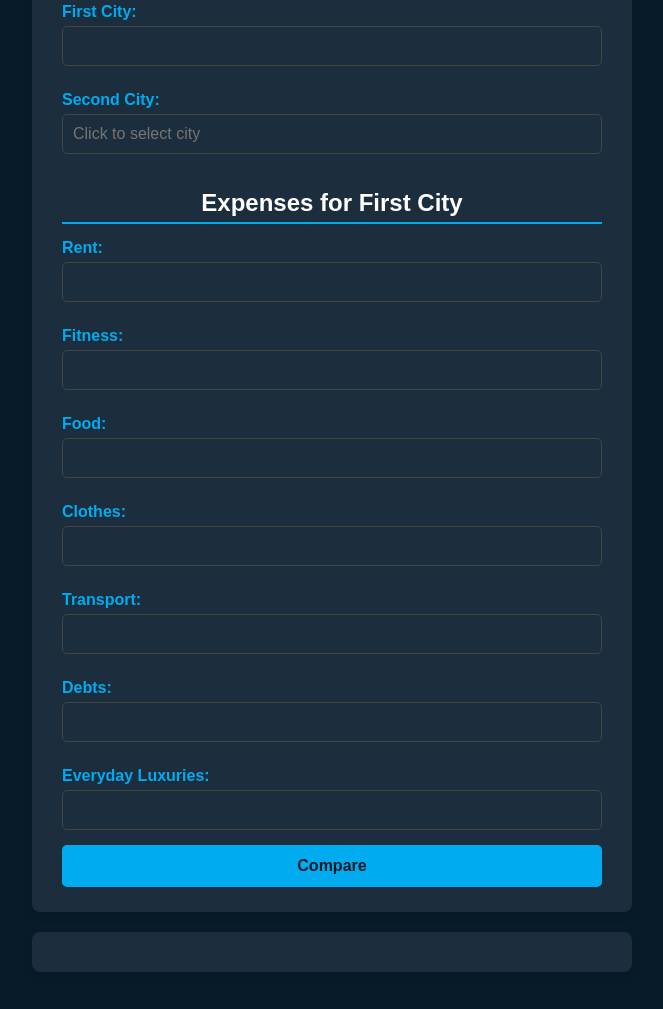
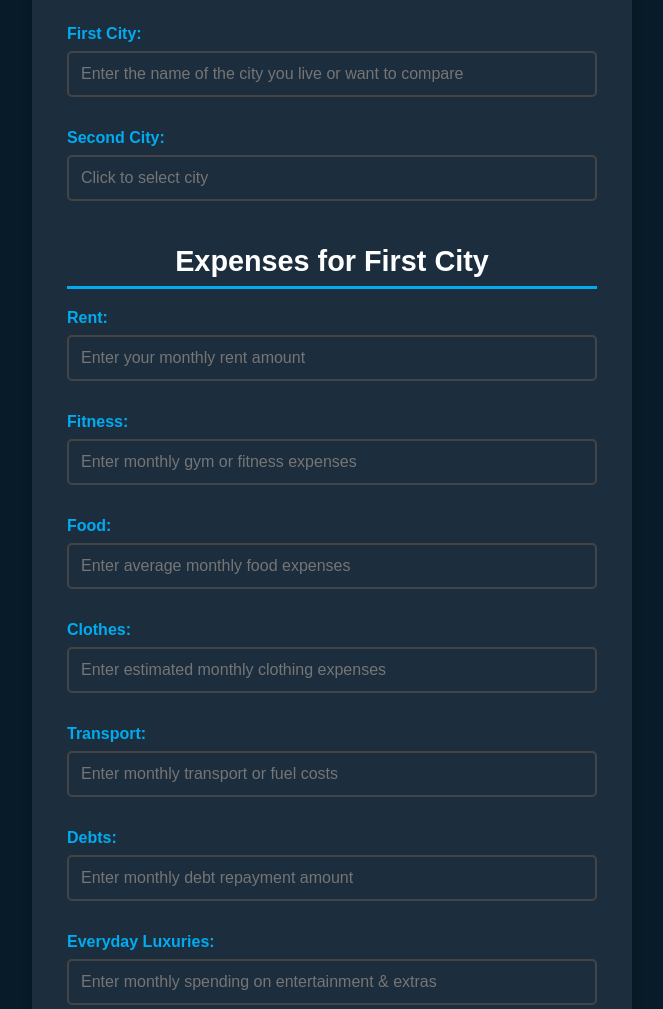
Before and after one commit to HakimM16/Cost-of-living-project-2, a plain HTML site: page templates/index.html in a window 1280 px wide. Shown: the part 154-1163 px from the top of the page, without its empty margins (308-971 px from the left). Drawn offline with Linux system fonts and the light colour scheme.

Commit message:
Made a few changes

```diff
--- a/static/styles.css
+++ b/static/styles.css
@@ -7,8 +7,14 @@ body {
     font-family: Arial, sans-serif;
     margin: 0;
     padding: 20px;
-    background-color: #081b29;  /* Main dark blue */
-    color: #fff; /* Text color set to white for contrast */
+    background-color: #081b29;
+    color: #fff;
+    animation: fadeIn 1.5s ease-in-out;
+}
+
+@keyframes fadeIn {
+    from { opacity: 0; }
+    to { opacity: 1; }
 }
 
 /* Dropdown function */
@@ -16,103 +22,118 @@ body {
     position: absolute;
     background-color: #26374c;
     border: 1px solid #00abf0;
-    max-height: 150px;
+    max-height: 200px;
     overflow-y: auto;
     width: 100%;
     z-index: 1;
     display: none;
-  }
+    border-radius: 5px;
+    box-shadow: 0 4px 8px rgba(0, 0, 0, 0.2);
+    transition: opacity 0.3s ease, transform 0.3s ease;
+}
 
-  .city-option {
-    padding: 8px;
+.city-option {
+    padding: 10px 15px;
+    font-size: 1em;
+    color: #fff;
     cursor: pointer;
-  }
+    transition: background 0.3s ease, padding 0.2s ease;
+}
 
-  .city-option:hover {
+.city-option:hover {
     background-color: #00abf0;
-  }
+    padding-left: 20px;
+}
+
 
 
 /* Header */
 h1 {
     text-align: center;
-    font-size: 2.5em;
-    color: #00abf0;  /* Bright blue for header */
+    font-size: 3em;
+    color: #00abf0;
     margin-bottom: 30px;
+    text-shadow: 2px 2px 4px rgba(0,0,0,0.5);
 }
 
 /* Form Styles */
 form {
     max-width: 600px;
     margin: 0 auto;
-    background: #1c2d3e;  /* Darker background for the form */
-    padding: 25px 30px;
-    border-radius: 8px;
-    box-shadow: 0 4px 8px rgba(0, 0, 0, 0.1);
+    background: #1c2d3e;
+    padding: 30px 35px;
+    border-radius: 10px;
+    box-shadow: 0 6px 12px rgba(0, 0, 0, 0.2);
+    animation: slideUp 1s ease-out;
+}
+
+@keyframes slideUp {
+    from { transform: translateY(50px); opacity: 0; }
+    to { transform: translateY(0); opacity: 1; }
 }
 
 form h2 {
-    font-size: 1.5em;
+    font-size: 1.8em;
     color: #fff;
-    margin-bottom: 15px;
+    margin-bottom: 20px;
     text-align: center;
-    border-bottom: 2px solid #00abf0;  /* Accent color for border */
-    padding-bottom: 5px;
+    border-bottom: 3px solid #00abf0;
+    padding-bottom: 8px;
 }
 
 form label {
     font-weight: bold;
-    margin: 10px 0 5px;
+    margin: 12px 0 8px;
     display: block;
-    color: #00abf0;  /* Bright blue for labels */
+    color: #00abf0;
 }
 
 form input {
     width: 100%;
-    padding: 10px;
+    padding: 12px;
     font-size: 1em;
-    margin-bottom: 15px;
-    border: 1px solid #444;  /* Slightly lighter border */
+    margin-bottom: 20px;
+    border: 2px solid #444;
     border-radius: 5px;
-    background-color: #1c2d3e;  /* Matching the form background */
-    color: #fff;  /* White text inside inputs */
-    transition: border 0.3s ease;
+    background-color: #1c2d3e;
+    color: #fff;
+    transition: all 0.3s ease;
 }
 
 form input:focus {
-    border: 1px solid #00abf0;  /* Bright blue border on focus */
+    border: 2px solid #00abf0;
     outline: none;
-    background-color: #26374c;  /* Slightly lighter background when focused */
+    background-color: #26374c;
 }
 
 /* Submit Button */
 button {
     width: 100%;
-    padding: 12px 0;
-    font-size: 1em;
+    padding: 14px;
+    font-size: 1.2em;
     font-weight: bold;
-    color: #081b29;  /* Dark color text */
-    background-color: #00abf0;  /* Bright blue background */
+    color: #081b29;
+    background-color: #00abf0;
     border: none;
     border-radius: 5px;
     cursor: pointer;
-    transition: background 0.5s ease, color 0.5s ease;  /* Smooth transition for background and text color */
+    transition: background 0.4s ease, color 0.4s ease;
 }
 
 button:hover {
-    background-color: #081b29;  /* Dark background on hover */
-    color: #00abf0;  /* Blue text on hover */
+    background-color: #081b29;
+    color: #00abf0;
+    transform: scale(1.05);
 }
-
 
 /* Result Section */
 #result {
     max-width: 600px;
-    margin: 20px auto;
-    padding: 20px;
-    background: #1c2d3e;  /* Darker background for result section */
+    margin: 30px auto;
+    padding: 25px;
+    background: #1c2d3e;
     border-radius: 8px;
-    box-shadow: 0 4px 8px rgba(0, 0, 0, 0.1);
+    box-shadow: 0 6px 12px rgba(0, 0, 0, 0.2);
 }
 
 /* Table Styles */
@@ -120,28 +141,29 @@ table {
     width: 100%;
     margin-top: 20px;
     border-collapse: collapse;
-    background: #1c2d3e;  /* Dark background for table */
+    background: #1c2d3e;
     border-radius: 8px;
     overflow: hidden;
 }
 
 table th, table td {
-    border: 1px solid #444;  /* Dark border color */
+    border: 1px solid #444;
     padding: 12px 15px;
     text-align: left;
     font-size: 1em;
 }
 
 table th {
-    background-color: #00abf0;  /* Bright blue background for table headers */
-    color: #fff;  /* White text in header */
+    background-color: #00abf0;
+    color: #fff;
     text-transform: uppercase;
 }
 
 table tr:nth-child(even) {
-    background-color: #26374c;  /* Slightly lighter background for even rows */
+    background-color: #26374c;
 }
 
 table tr:hover {
-    background-color: #3a4c64;  /* Darker hover effect for rows */
+    background-color: #3a4c64;
+    transition: background 0.3s ease;
 }
--- a/templates/index.html
+++ b/templates/index.html
@@ -10,7 +10,7 @@
     <h1>Compare Cost of Living Between Two Cities</h1>
     <form id="comparisonForm">
         <label for="city1">First City:</label>
-        <input type="text" id="city1" name="city1" required>
+        <input type="text" id="city1" name="city1" placeholder="Enter the name of the city you live or want to compare" required>
 
         <label for="city2">Second City:</label>
         <input type="text" id="city2" name="city2" placeholder="Click to select city" autocomplete="off">
@@ -49,30 +49,29 @@
             <div class="city-option">Austin</div>
             <div class="city-option">Denver</div>
             <div class="city-option">Phoenix</div>
-
         </div>
 
         <h2>Expenses for First City</h2>
         <label for="rent">Rent:</label>
-        <input type="number" id="rent" name="rent" required>
+        <input type="number" id="rent" name="rent" placeholder="Enter your monthly rent amount" required>
 
         <label for="fitness">Fitness:</label>
-        <input type="number" id="fitness" name="fitness" required>
+        <input type="number" id="fitness" name="fitness" placeholder="Enter monthly gym or fitness expenses" required>
 
         <label for="food">Food:</label>
-        <input type="number" id="food" name="food" required>
+        <input type="number" id="food" name="food" placeholder="Enter average monthly food expenses" required>
 
         <label for="clothes">Clothes:</label>
-        <input type="number" id="clothes" name="clothes" required>
+        <input type="number" id="clothes" name="clothes" placeholder="Enter estimated monthly clothing expenses" required>
 
         <label for="transport">Transport:</label>
-        <input type="number" id="transport" name="transport" required>
+        <input type="number" id="transport" name="transport" placeholder="Enter monthly transport or fuel costs" required>
 
         <label for="debts">Debts:</label>
-        <input type="number" id="debts" name="debts" required>
+        <input type="number" id="debts" name="debts" placeholder="Enter monthly debt repayment amount" required>
 
         <label for="luxuries">Everyday Luxuries:</label>
-        <input type="number" id="luxuries" name="luxuries" required>
+        <input type="number" id="luxuries" name="luxuries" placeholder="Enter monthly spending on entertainment & extras" required>
 
         <button type="submit">Compare</button>
     </form>
```
Also changed, not shown: static/script.js (line endings or trailing spaces).
